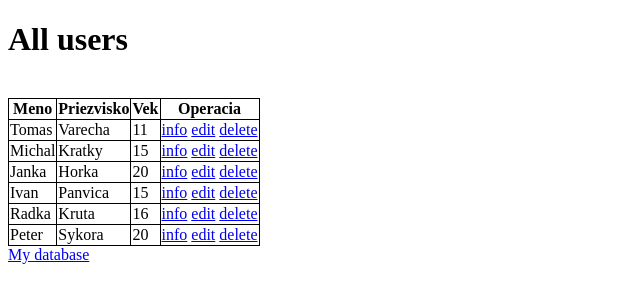
After one commit to PetraSkolova/PRAX-DSY, a PHP site: page /databaza/all_users.php in a window 1280 px wide. The commit adds this page. Shown: the top 303 px of the page, without its empty margins (0-640 px from the left). Run offline with PHP 8.4, Linux system fonts and the light colour scheme; data comes from the database, SQL or seed files in the repository.

Commit message:
z hodiny

```diff
--- /dev/null
+++ b/PRAX/databaza/all_users.php
@@ -0,0 +1,79 @@
+<?php
+require "database.php";
+
+//require-cel stranka padne ak je v tom tubore chyba
+//include - nacita sa to c je dobre aj ked je subor zly (napr index.php ale toto by neslo)
+//tento prikaz chceme poslat na databazu
+$sql = "SELECT * FROM users";
+//toto posle nasu poziadavku a zapiseme si to co nam prislo spat
+$result = mysqli_query($conn, $sql);
+//toto nam da tie nase hodnoty v normalneho stavu(list the budu pekne vidno mena atd)
+// dat si "var_dump($all_users);" a uvidis to
+$all_users = mysqli_fetch_all($result, MYSQLI_ASSOC);
+
+//var_dump($all_users);
+?>
+
+
+
+
+
+
+
+<!DOCTYPE html>
+<html lang="en">
+<head>
+    <meta charset="UTF-8">
+    <meta name="viewport" content="width=device-width, initial-scale=1.0">
+    <link rel="stylesheet" href="style.css">
+
+    <title>All users</title>
+</head>
+<body>
+    <header></header>
+    <main>
+        <h1>All users</h1>
+        <br>
+        <?php
+        //toto zisti ci nahadou nieje ta databaza prazdna, potom zvoli tej
+        if(empty($all_users)):?>
+            <p> database is empty</p>
+
+        <?php
+        //v tomto podtym som zmatena sry daj to do chatu
+        else:?>
+            <table>
+            <tr>
+                <th>Meno</th>
+                <th>Priezvisko</th>
+                <th>Vek</th>
+                <th>Operacia</th>
+            </tr>
+            <?php foreach($all_users as $oneUser): ?>
+                <tr>
+                    <td><?php echo $oneUser["first_name"]?></td>
+                    <td><?php echo $oneUser["last_name"];?></td>
+                    <td><?php echo $oneUser["age"];?></td>
+                    <td>
+                    <a href="one_user.php?id=<?php echo $oneUser["id"]?>">info</a>
+                    <a href="one_user.php?id=<?php echo $oneUser["id"]?>">edit</a>
+                    <a href="one_user.php?id=<?php echo $oneUser["id"]?>">delete</a>
+
+                    </td>
+
+                </tr>
+            <?php endforeach;?>
+            </table>
+            <?php endif;?>
+
+
+        <a href="index.php">My database</a>
+
+    </main>
+
+    <footer>
+    </footer>
+
+
+</body>
+</html>
--- /dev/null
+++ b/PRAX/databaza/database.php
@@ -0,0 +1,19 @@
+<?php
+//udaje o nasej databaze
+$db_host = "localhost";
+$db_user = "admin";
+$db_password = "admin1234";
+$db_name = "db_user";
+//toto nas nasu databazu pripoji - takze k nej referujeme ked ju chceme pouzit a robit s nou
+$conn = mysqli_connect($db_host, $db_user, $db_password, $db_name);
+
+//toto zistuje ze ci bol nejaky error ked sme sa snazili pripojit
+if(mysqli_connect_error())
+{
+    echo mysqli_connect_error();
+    exit;
+}
+//ukaze sa ak error nebol
+//echo "Database is connected";
+
+?>
--- a/PRAX/databaza/index.php
+++ b/PRAX/databaza/index.php
@@ -11,7 +11,7 @@
     <main>
     <h1>Home page</h1>
     <br>
-    <a href="user_view.php">Users</a>
+    <a href="all_users.php">Users</a>
 
     </main>
 
--- a/PRAX/databaza/style.css
+++ b/PRAX/databaza/style.css
@@ -0,0 +1,4 @@
+table, th, td {
+    border: 1px solid black;
+    border-collapse: collapse;
+  }
```
Also changed, not shown: PRAX/databaza/old_all_users.php (renamed from PRAX/databaza/user_view.php, +5 -18 lines), PRAX/databaza/one_user.php (added, +52 -0 lines).
